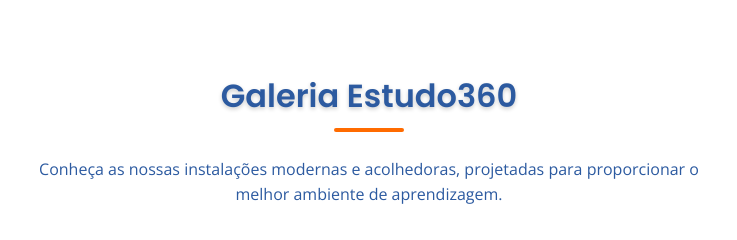
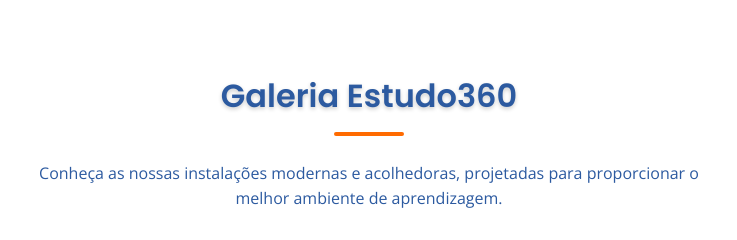
Before and after one commit to inf24tig39/inf24tig39, a plain HTML site: page index.html in a window 1280 px wide. Shown: the part 531-771 px from the top of the page, 271-1008 px from the left. Drawn offline with nearby package versions, Linux system fonts and the light colour scheme.

Commit message:
Fix section header styling by changing position to relative and adding display block for improved layout

```diff
--- a/style.css
+++ b/style.css
@@ -436,7 +436,8 @@ tfoot td {
 
 .section-header h2::after {
   content: '';
-  position: absolute;
+  position: relative;
+  display: block;
   bottom: -10px;
   left: 50%;
   transform: translateX(-50%);
```
